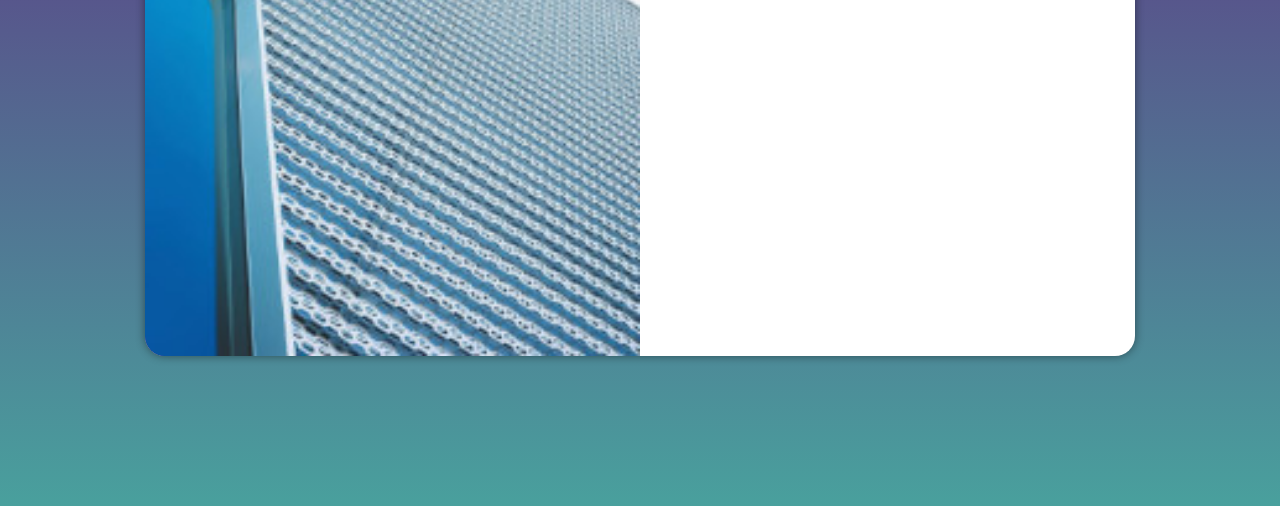
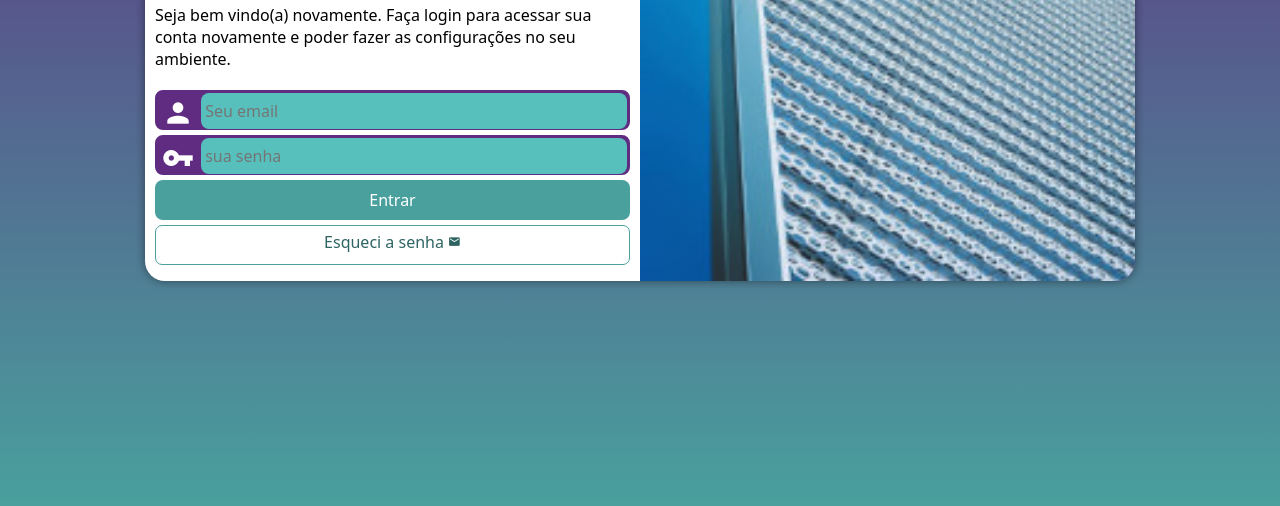
Before and after one commit to GustaBatista4329/projeto-login, a plain HTML site: page index.html in a window 1280 px wide. Shown: the part 294-800 px from the top of the page. Drawn offline with Linux system fonts and the light colour scheme.

Commit message:
terminei

```diff
--- a/estilos/media-query.css
+++ b/estilos/media-query.css
@@ -7,6 +7,7 @@
 
     #login{
         width: 90vw;
+        height: 280px;
     }
 
     section#login > div#imagem{
@@ -28,16 +29,26 @@
 
     #login{
         width: 990px;
+        height: 350px;
     }
 
     #imagem{
-        float: left;
+        float: right;
         width: 50%;
         height: 100%;
     }
 
     #formulario{
-        float: right;
+        float: left;
         width: 50%;
     }
+
+    #formulario > h1{
+        font-size: 2em;
+    }
+
+    #formulario > p{
+        font-size: 1em;
+        margin: 20px 0px;
+    }
 }
--- a/estilos/style.css
+++ b/estilos/style.css
@@ -33,7 +33,7 @@ main{
     overflow: hidden;
     background-color: white;
     width: 250px;
-    height: 500px;
+    height: 515px;
     border-radius: 20px;
     box-shadow: 0px 0px 10px rgba(0, 0, 0, 0.452);
     transition: width 0.3s, height 0.3s;
@@ -53,3 +53,86 @@ section#login > div#formulario{
     padding: 10px;
 
 }
+
+#formulario > h1{
+    text-align: center;
+    margin-bottom: 10px;
+}
+
+#formulario > p{
+    font-size: 0.8em;
+}
+
+.campo{
+    background-color: #5f2c82;
+    display: block;
+    width: 100%;
+    height: 40px;
+    border-radius: 8px;
+    margin: 5px 0px;
+    border: 2px solid #5f2c82;
+}
+
+form label {
+    display: none;
+}
+
+.campo > i{
+    color: white;
+    font-size: 2em;
+    width: 40px;
+    padding: 5px;
+}
+
+.campo > input{
+    background-color: #57c0bd;
+    font-size: 1em;
+    width: calc(100% - 45px);
+    transform: translateY(-12px);
+    height: 100%;
+    border: 0px;
+    border-radius: 8px;
+    padding: 4px;
+}
+
+.campo > input:focus-within{
+    background-color: white;
+}
+
+form > input[type=submit]{
+    display: block;
+    font-size: 1em;
+    width: 100%;
+    height: 40px;
+    background-color: #49a09d;
+    color: white;
+    border: none;
+    border-radius: 8px;
+}
+
+form > input[type=submit]:hover{
+    background-color: #2d6462;
+}
+
+form > a.botao{
+    display: block;
+    text-align: center;
+    font-size: 1em;
+    width: 100%;
+    height: 40px;
+    padding-top: 5px;
+    margin-top: 5px;
+    background-color: white;
+    color: #2d6462;
+    border: 1px solid #49a09d;
+    border-radius: 7px;
+    text-decoration: none;
+}
+
+form > a.botao:hover{
+    background-color: #6cd3cf;
+}
+
+form > a.botao > i{
+    font-size: 0.8em;
+}
--- a/index.html
+++ b/index.html
@@ -4,6 +4,8 @@
     <meta charset="UTF-8">
     <meta name="viewport" content="width=device-width, initial-scale=1.0">
     <title>Login</title>
+    <link href="https://fonts.googleapis.com/icon?family=Material+Icons"
+      rel="stylesheet">
     <link rel="stylesheet" href="estilos/style.css">
     <link rel="stylesheet" href="estilos/media-query.css">
 </head>
@@ -18,8 +20,19 @@
                 <h1>Login</h1>
                 <p>Seja bem vindo(a) novamente. Faça login para acessar sua conta novamente e poder fazer as configurações no seu ambiente.</p>
 
-                <form action="login.php" method="post">
-
+                <form action="login.php" method="post" autocomplete="on">
+                    <div class="campo">
+                        <i class="material-icons">person</i>
+                        <input autocomplete="email" type="email" name="login" id="ilogin" placeholder="Seu email" required maxlength="30">
+                        <label for="ilogin">Login</label>
+                    </div>
+                    <div class="campo">
+                        <i class="material-icons">vpn_key</i>
+                        <input autocomplete="current-password" type="password" name="Senha" id="isenha" placeholder="sua senha" required minlength="8" maxlength="20">
+                        <label for="isenha">Senha</label>
+                    </div>
+                    <input type="submit" value="Entrar">
+                    <a href="esqueci.html" class="botao">Esqueci a senha <i class="material-icons">mail</i></a>
                 </form>
             </div>
         </section>
```
